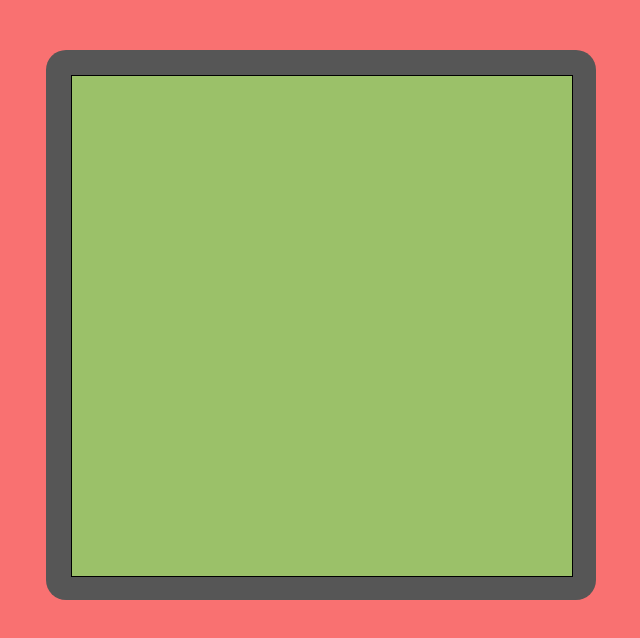
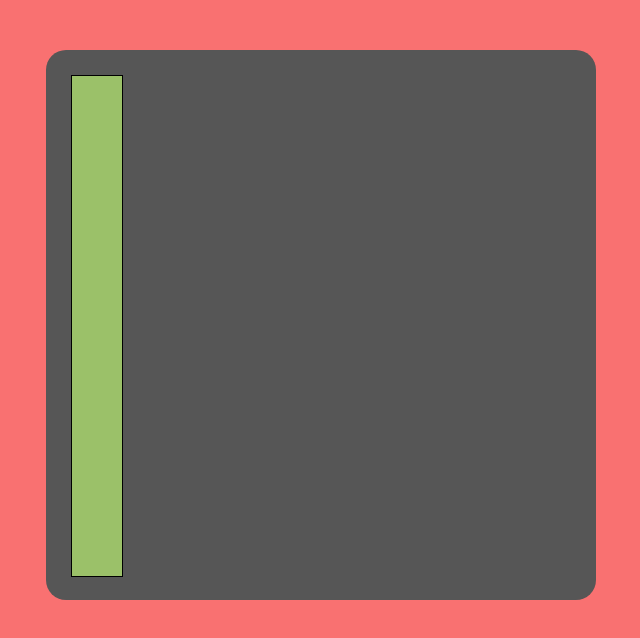
Before and after one commit to chizhangjisui/Jsgame, a plain HTML site: page game.html in a window 1280 px wide. Shown: the whole page, without its empty margins (319-959 px from the left). Drawn offline with Linux system fonts and the light colour scheme.

Commit message:
testing01

```diff
--- a/game.html
+++ b/game.html
@@ -51,7 +51,7 @@
 <body>
     <div id="gameBox">
         <div id="GameDecorate">
-            <canvas id="gameWindow" width="500px" height="500px">您的浏览器不支持canvas，请更换浏览器或者升级您的浏览器</canvas>
+            <canvas id="gameWindow" width="50vw" height="500px">您的浏览器不支持canvas，请更换浏览器或者升级您的浏览器</canvas>
 
         </div>
 
```
